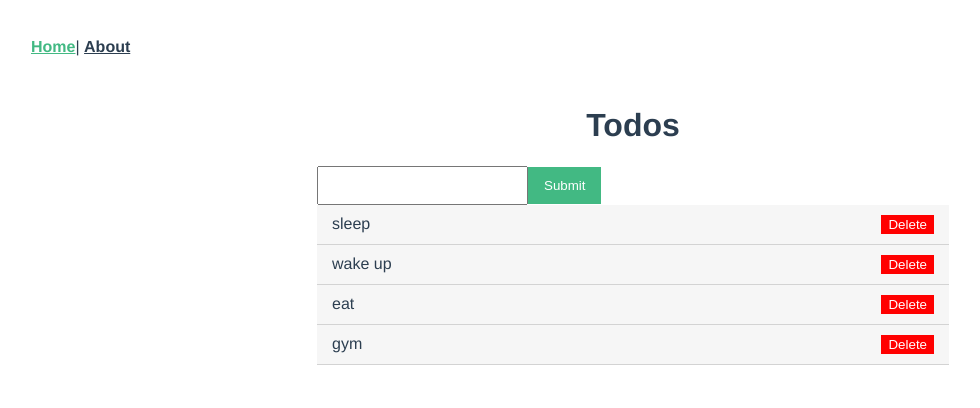
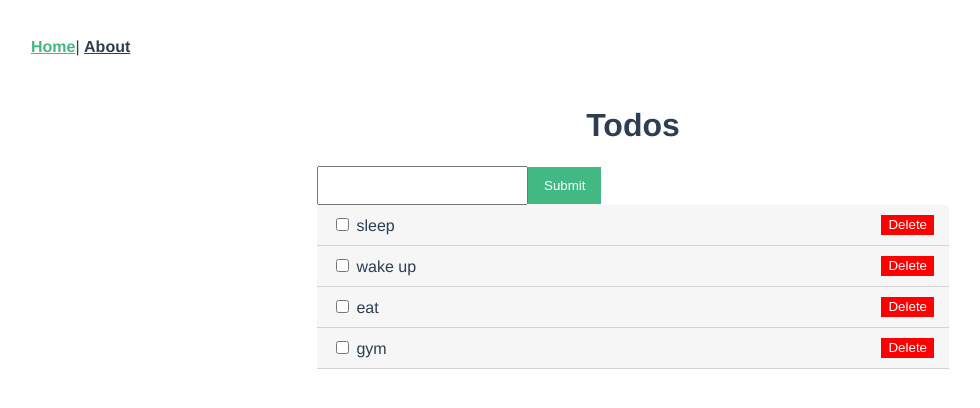
Before and after one commit to sherwin-yu/vue, a Vue app: page /#/ in a window 1280 px wide. Shown: the top 408 px of the page, without its empty margins (7-987 px from the left). Built offline with nearby package versions, Linux system fonts and the light colour scheme.

Commit message:
add checkbox

```diff
--- a/src/components/TodoItem.vue
+++ b/src/components/TodoItem.vue
@@ -3,7 +3,10 @@
     <div v-for="todo in todos" :key="todo">
       <div class="todo-item">
         <div class="flex-container">
-          <div>{{todo}}</div>
+          <div>
+            <input type="checkbox" />
+            {{todo}}
+          </div>
           <button class="del-button">Delete</button>
         </div>
       </div>
```
